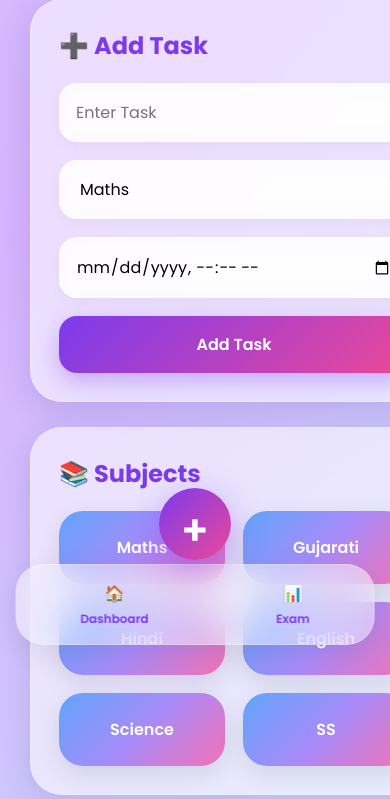
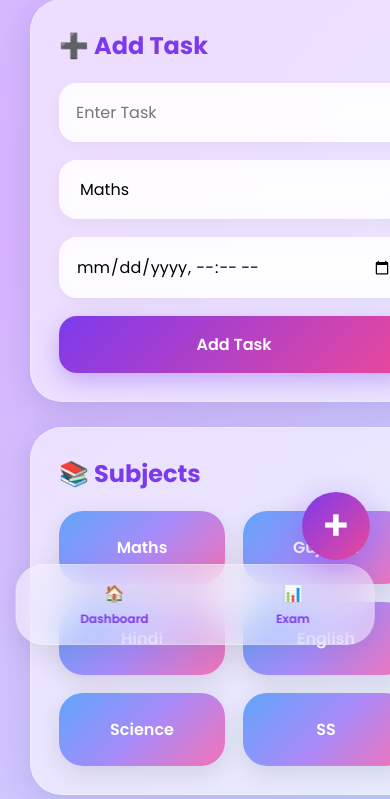
Before and after one commit to shaurya777-shah/aura-todo, a Flask app: page /dashboard in a window 390 px wide; the page is wider, and only the part inside the window is pictured. Shown: the part 184-983 px from the top of that part. Run offline with Flask 3, Linux system fonts and the light colour scheme; a user stored in the database is signed in; data comes from the database, SQL or seed files in the repository; both versions use the stored data as it was after the commit.

Commit message:
Improved add task button

```diff
--- a/static/style.css
+++ b/static/style.css
@@ -440,11 +440,9 @@ button:hover{
 
     position:fixed;
 
-    bottom:100px;
+    right:30px;
 
-    left:50%;
-
-    transform:translateX(-50%);
+    top:500px;
 
     width:72px;
     height:72px;
@@ -471,7 +469,9 @@ button:hover{
     box-shadow:
     0 10px 35px rgba(124,58,237,0.4);
 
-    transition:0.35s ease;
+    transition:
+    transform 0.35s ease,
+    box-shadow 0.35s ease;
 
     display:flex;
 
@@ -479,15 +479,17 @@ button:hover{
 
     align-items:center;
 
-    padding-bottom:4px;
+    line-height:1;
+
+    padding:0;
 }
 
 .floating-add-btn:hover{
 
-    transform:
-    translateX(-50%)
-    scale(1.08)
-    rotate(90deg);
+    transform:scale(1.08);
+
+    box-shadow:
+    0 15px 40px rgba(124,58,237,0.5);
 
 }
 
@@ -679,4 +681,16 @@ button:hover{
         padding:20px;
     }
 
+    .floating-add-btn{
+
+    position:fixed;
+
+    bottom:100px;
+
+    right:20px;
+
+    top:auto;
+
+    width:68px;
+    height:68px;
 }
```
Also changed, not shown: users.db.
